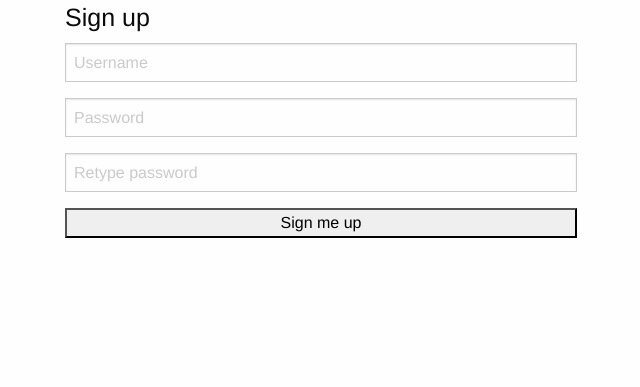
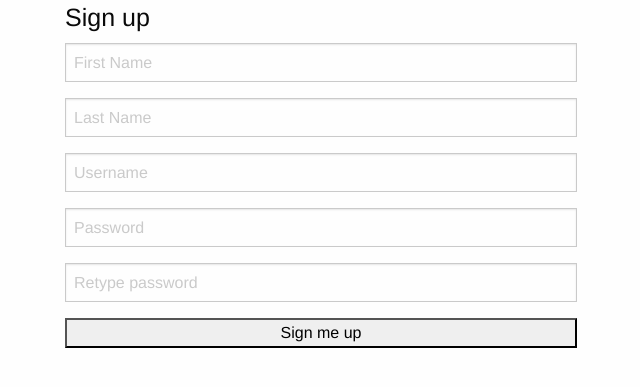
Before and after one commit to william-lin7/NSA_Advice__huangT-linW-sontagC-zenH, a Flask app: page /register in a window 1280 px wide. Shown: the top 387 px of the page, without its empty margins (319-959 px from the left). Run offline with Flask 2, Linux system fonts and the light colour scheme; some libraries are stand-ins or nearby versions.

Commit message:
Added name to register

```diff
--- a/templates/register.html
+++ b/templates/register.html
@@ -24,6 +24,8 @@
               {% endif %}
             {% endwith %}
             <form action="/auth" method="POST">
+              <input class="login-box-input" type="text" name="first_name" placeholder="First Name">
+              <input class="login-box-input" type="text" name="last_name" placeholder="Last Name">
               <input class="login-box-input" type="text" name="username" placeholder="Username">
               <input class="login-box-input" type="password" name="password" placeholder="Password">
               <input class="login-box-input" type="password" name="password2" placeholder="Retype password">
```
